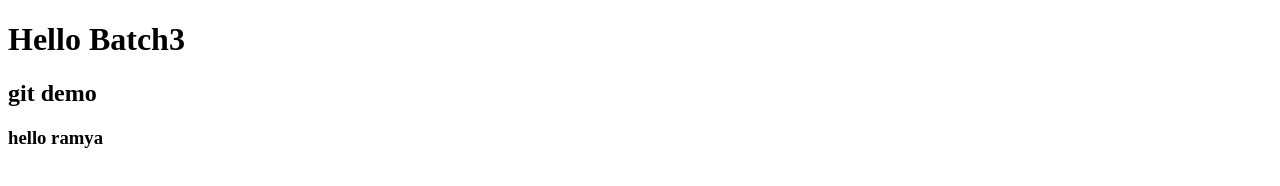
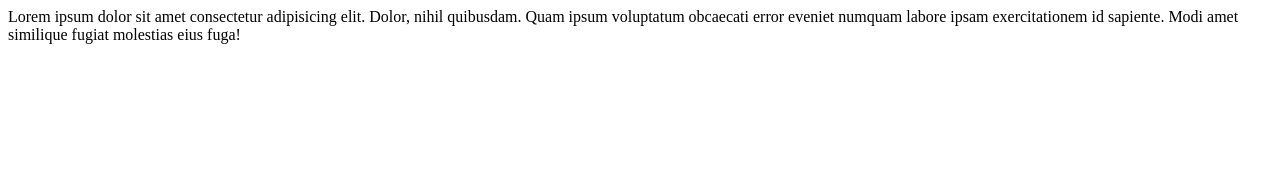
Before and after one commit to Ramya9491966655/Demo, a plain HTML site: page index.html in a window 1280 px wide. Drawn offline with Linux system fonts and the light colour scheme.

Commit message:
modified html file with unnecssary content

```diff
--- a/index.html
+++ b/index.html
@@ -6,9 +6,6 @@
     <title>Document</title>
 </head>
 <body>
-    <h1> Hello Batch3</h1>
-    <h2> git demo</h2>
-    <h3> hello ramya</h3>
-
+    <div>Lorem ipsum dolor sit amet consectetur adipisicing elit. Dolor, nihil quibusdam. Quam ipsum voluptatum obcaecati error eveniet numquam labore ipsam exercitationem id sapiente. Modi amet similique fugiat molestias eius fuga!</div>
 </body>
 </html>
```
